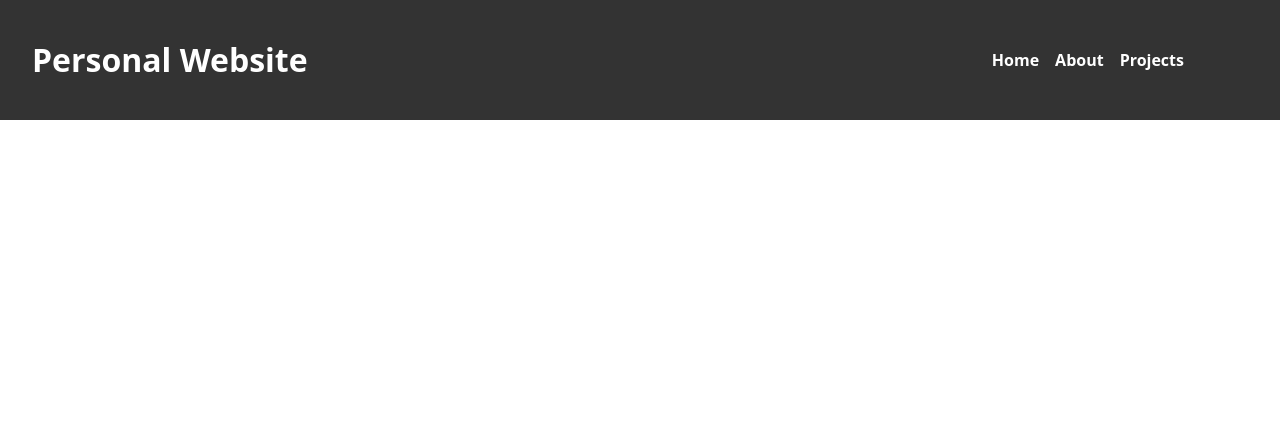
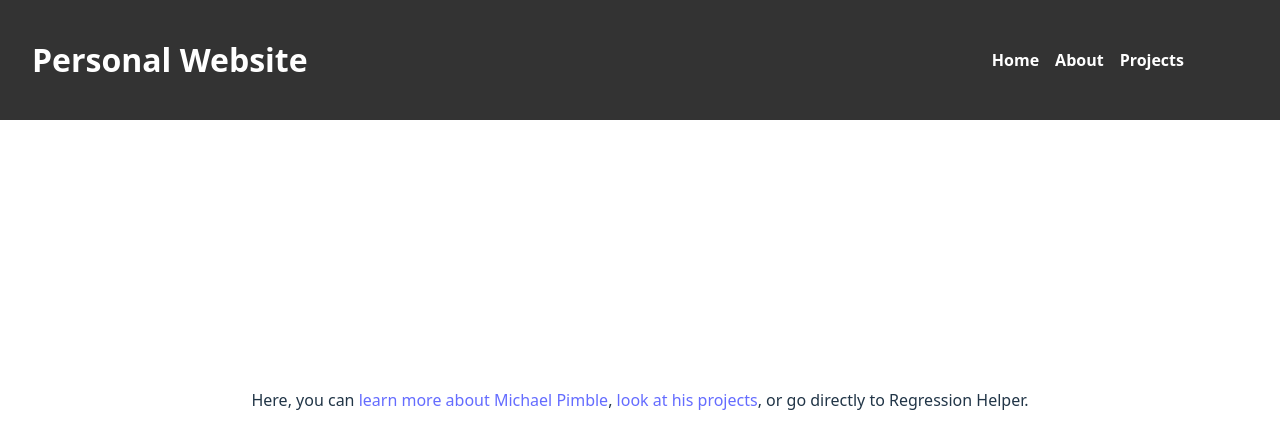
Before and after one commit to mpimble/personal-website, a React (Vite) app: page / in a window 1280 px wide. Shown: the top 448 px of the page. Built offline with nearby package versions, Linux system fonts and the light colour scheme.

Commit message:
Update homepage text

```diff
--- a/src/App.tsx
+++ b/src/App.tsx
@@ -1,9 +1,10 @@
 import './App.css'
+import { Link } from 'react-router'
 
 const App = () => {
   return (
     <div>
-
+      <p>Here, you can <Link to="/about">learn more about Michael Pimble</Link>, <Link to="/projects">look at his projects</Link>, or go directly to Regression Helper.</p>
     </div>
   )
 }
```
Also changed, not shown: 1 other file (tests, documents, lock files or other folders).
